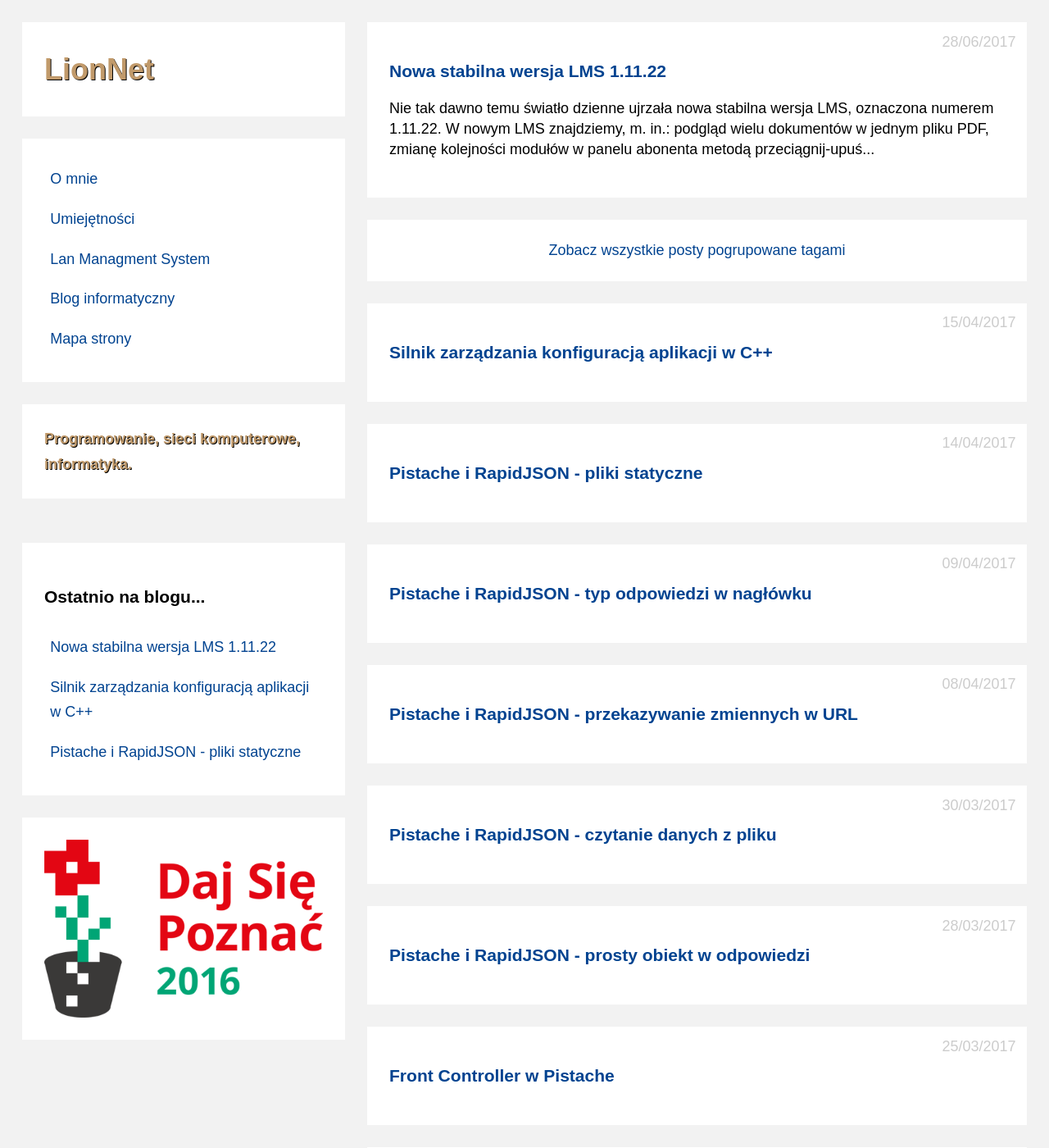
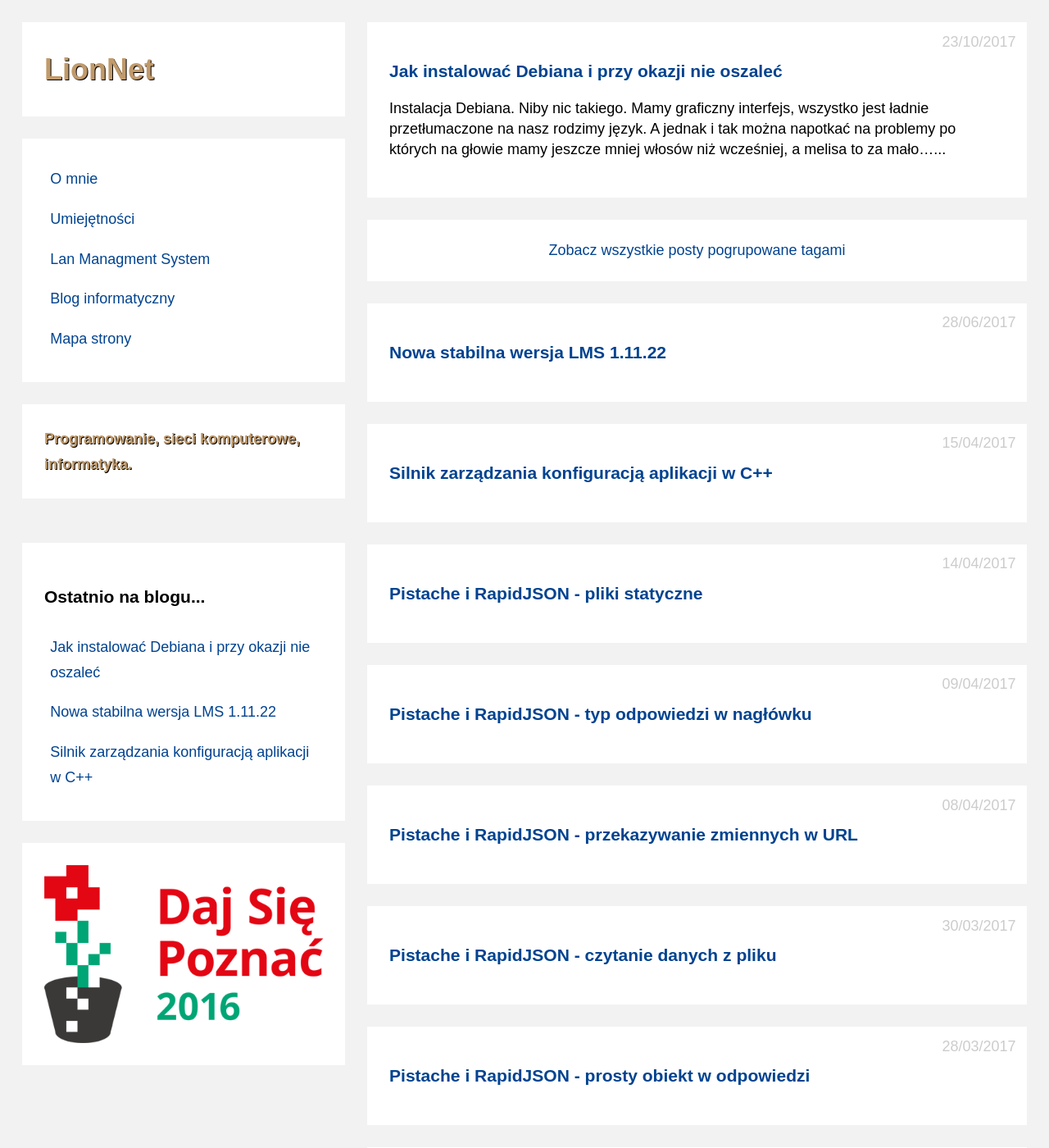
Before and after one commit to maciejlew/maciejlew.github.io, a Jekyll site: the page built from pages/blog.md, in a window 1280 px wide and 1400 px high. Shown: the whole window at 82% size. Built offline with Jekyll 4.4.1, drawn with Linux system fonts in a browser that asks for light colours; comment, search, counter and statistics services are not loaded; some of the changed lines change nothing that is shown.

Commit message:
Adds post 'Jak instalować Debiana i przy okazji nie oszaleć'

````diff
--- a/_includes/acronyms.md
+++ b/_includes/acronyms.md
@@ -84,3 +84,11 @@
 *[HTTP]: Hypertext Transfer Protocol
 *[MIME]: Multipurpose Internet Mail Extensions
 *[DI]: Dependency Injection
+*[USB]: Universal Serial Bus
+*[ISO]: International Organization for Standardization
+*[MD5]: Message-Digest algorithm 5
+*[CD]: Compact Disc
+*[GRUB]: Grand Unified Bootloader
+*[LILO]: Linux Loader
+*[RAID]: Redundant Array of Independent Disks
+*[LVM]: Logical Volume Manager
--- /dev/null
+++ b/_posts/2017-10-23-jak-instalowac-debiana-i-przy-okazji-nie-oszalec.md
@@ -0,0 +1,52 @@
+---
+layout: post
+title: Jak instalować Debiana i przy okazji nie oszaleć
+date: 2017-10-23 18:00:00
+description: Opis błędów jakie można popełnić podczas instalacji Debiana
+keywords: linuks, debian, instalacja systemu, bootowanie z usb, partycjonowanie, grub, lilo, programy rozruchowe
+tags:
+- Linux
+- Debian
+breadcrumbs:
+  - url: /
+    title: "LionNet"
+    type: AboutPage
+  - url: /blog/
+    title: "Blog"
+    type: CollectionPage
+  - url: page.url
+    title: page.title
+    type: BlogPosting
+---
+
+Instalacja Debiana. Niby nic takiego. Mamy graficzny interfejs, wszystko jest ładnie przetłumaczone na nasz rodzimy język. A jednak i tak można napotkać na problemy po których na głowie mamy jeszcze mniej włosów niż wcześniej, a melisa to za mało...
+
+Sprawa komplikuje się gdy próbujemy użyć bardziej zaawansowanych opcji, a nasza konfiguracja to nie ścieżka wytyczona przez wbudowany w instalator przewodnik.
+
+Opiszę kilka problemów na jakie natrafiłem ostatnio. Być może pozwoli to komuś zaoszczędzić minut, a może nawet godzin, spędzonych na kminieniu WTF?!
+
+## USB stick
+
+Instalacja uruchomiona została z bootowalnego pendrive / USB stick. Pierwszy problem wystąpił gdy już wydawało mi się nic nietypowego już nie może się zdarzyć - podczas instalacji podstawowych składników systemu (jak się później okaże to dopiero początek nietypowych scenariuszy podczas instalacji). Wszystko powinno od tego momentu *podziać się* automatycznie. A tu niespodzianka: debootstrap zgłasza niepoprawne pakiety. A przecież sprawdziłem sumę kontrolną pobranego ISO?! Co mogło pójść nie tak? Sprawdziłem MD5 problematycznego pakietu. Rzeczywiście niepoprawny. Rozpakowałem ISO na drugim komputerze i wszystko OK. Nagrałem ponownie ISO na USB. Zmniejszyłem przy tym parametr *bs* polecenia *dd*. I znowu to samo, tym razem inny pakiet uszkodzony. Kolejna próba, nagrałem wszystko ponownie i sprawdziłem lokalnie na drugim komputerze:
+
+```
+debootstrap --components=main --resolve-deps --no-check-gpg stretch ~/test/ file:///cdrom/
+```
+
+I znowu inny pakiet uszkodzony. Okazało się że problemem jest sam nośnik. ISO nagrywa się, ale losowe pakiety są uszkodzone. Nie przeszkadza to instalatorowi Debiana uruchomić się i dać użytkownikowi możliwość skonfigurowania sobie wszystkiego. Sprawdzanie pakietów następuje dopiero po etapie konfiguracji - trochę to głupie...
+
+Po nagraniu na inny nośnik ten etap instalacji przeszedł dalej bez problemów. Prawdopodobnie gdybym nagrywał na CD nie byłoby możliwości wystąpienia takiego problemu - sprawdziłbym integralność danych po zapisie na CD wbudowaną w program do nagrywania funkcją.
+
+## noexec na /var
+
+Niedługo trwała moja radość po rozwiązaniu problemów z nośnikiem. Kolejny problem objawił się także na etapie instalacji podstawowych składników systemu. Okazało się że jeden z pakietów w swoim postint - skrypcie wykonywanym po udanej instalacji - wymaga uruchomienia czegoś co znalazło się na partycji /var, której akurat podczas konfiguracji ustawiłem w opcjach montowania noexec... To akurat było proste do prawienia i nie wymagało konfiguracji wszystkiego od początku. Po wyłączeniu noexec instalacja przebiegła pomyślnie.
+
+## largefile na /boot
+
+Kolejnym krokiem, po instalacji podstawowych składników systemu, jest instalacja GRUBa lub LILO. Zwyczajowo instaluje się je na partycji /boot i tak też chciałem zrobić tym razem. Na partycję /boot przeznaczyłem 100MB licząc na to że jeszcze zostanie tam trochę miejsca. Nieopacznie włączyłem tam także opcję montowania *largefile* co poskutkowało tym że GRUB nie był w stanie się tam wypakować. Otrzymywałem komunikat *"no space left on device"*... Niestety przyczyn takiej pomyłki nie dało się łatwo naprawić - wymagało to ode mnie ponownego partycjonowania dysków i instalacji całego systemu od nowa. Tym razem zwiększyłem także rozmiar samej partycji */boot* - tak na wszelki wypadek.
+
+## Podsumowanie
+
+Instalacja Debiana jest prosta. O ile instalujemy według utartych schematów. Jeśli zaczynamy kombinować szukając optymalizacji wydajności, poprawy bezpieczeństwa, instalujemy RAID oraz LVM, to proces instalacji znacznie się komplikuje i jej czas wydłuża. Opisywana tu instalacja zajęła mi kilka wieczorów i wymagała kilkunastu ponownych prób. Mimo wszystko Debian jako dystrybucja Linuksa jest, moim zdaniem, najlepszym wyborem zarówno na stacje robocze jak i serwery. Polecam ją każdemu kto lubi się uczyć, nie boi się popełniać błędów i ma ambicje poznać swój system od podszewki, choć czasem może on doprowadzić człowieka do szaleństwa.
+
+{% include acronyms.md %}
--- a/pages/map.md
+++ b/pages/map.md
@@ -33,6 +33,7 @@ breadcrumbs:
  * [Umiejętności](../umiejetnosci/)
  * [Kontakt](../kontakt/)
  * [Blog informatyczny](../blog/)
+   * [Jak instalować Debiana i przy okazji nie oszaleć](../2017/10/23/jak-instalowac-debiana-i-przy-okazji-nie-oszalec.html)
    * [Nowa stabilna wersja LMS 1.11.22](../2017/06/28/nowa-stabilna-wersja-lms-1-11-22.html)
    * [Silnik zarządzania konfiguracją aplikacji w C++](../2017/04/15/silnik-zarzadzania-konfiguracja-aplikacji-w-c++.html)
    * [Pistache i RapidJSON - pliki statyczne](../2017/04/14/pistache-i-rapidjson-pliki-statyczne.html)
````
